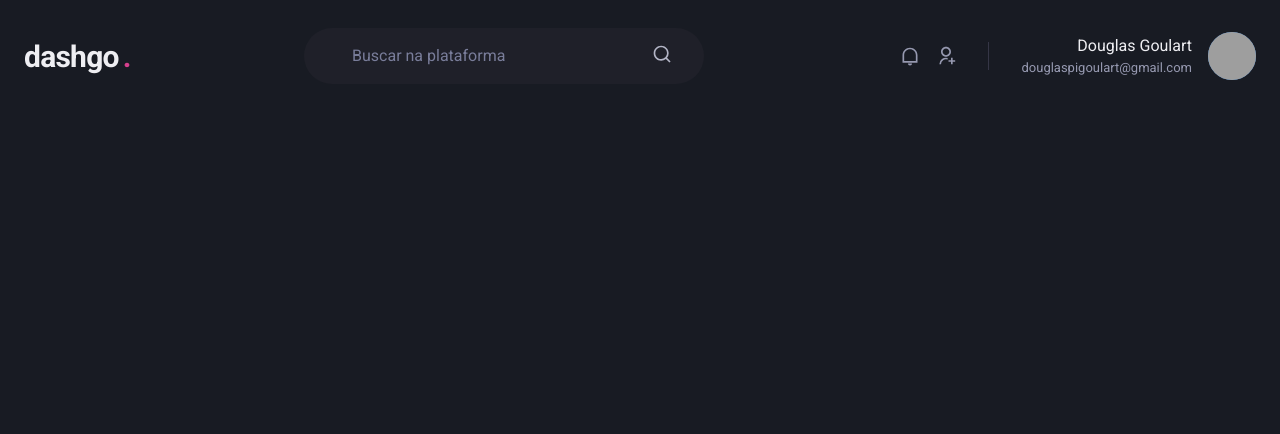
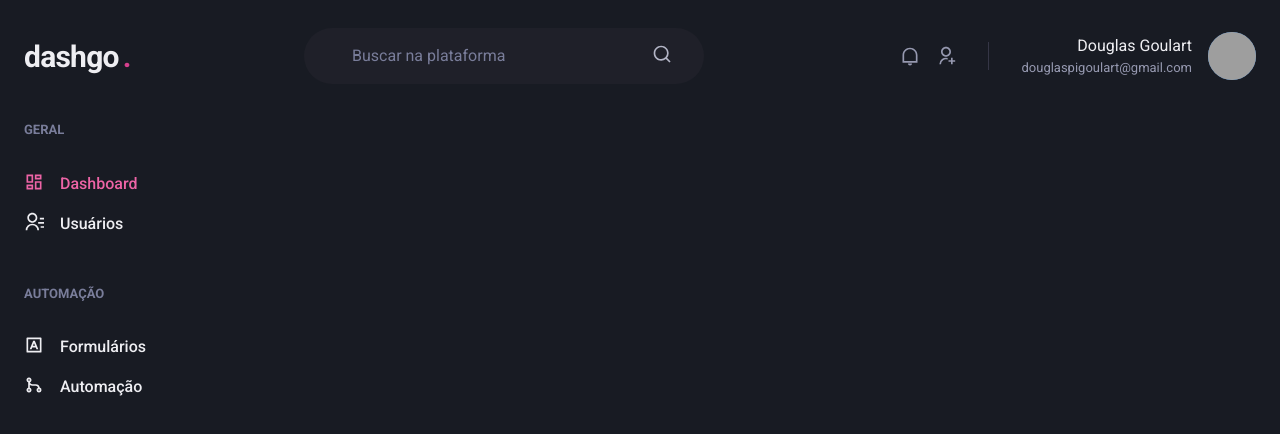
Before and after one commit to doougui/dashgo, a Next.js app: page /dashboard in a window 1280 px wide. Shown: the top 434 px of the page. Built offline with nearby package versions, Linux system fonts and the light colour scheme; grey boxes are pictures that could not be loaded.

Commit message:
Creating sidebar component

```diff
--- /dev/null
+++ b/src/components/Sidebar.tsx
@@ -0,0 +1,38 @@
+import { Box, Stack, Text, Link, Icon } from "@chakra-ui/react";
+import { RiContactsLine, RiDashboardLine, RiGitMergeLine, RiInputMethodLine } from "react-icons/ri";
+
+export function Sidebar() {
+  return (
+    <Box as="aside" w="64" mr="8">
+      <Stack spacing="12" align="flex-start">
+        <Box>
+          <Text fontWeight="bold" color="gray.400" fontSize="small" textTransform="uppercase">GERAL</Text>
+          <Stack spacing="4" mt="8" align="stretch">
+            <Link display="flex" align="center" color="pink.400">
+              <Icon as={RiDashboardLine} fontSize="20" />
+              <Text ml="4" fontWeight="medium">Dashboard</Text>
+            </Link>
+            <Link display="flex" align="center">
+              <Icon as={RiContactsLine} fontSize="20" />
+              <Text ml="4" fontWeight="medium">Usuários</Text>
+            </Link>
+          </Stack>
+        </Box>
+
+        <Box>
+          <Text fontWeight="bold" color="gray.400" fontSize="small" textTransform="uppercase">AUTOMAÇÃO</Text>
+          <Stack spacing="4" mt="8" align="stretch">
+            <Link display="flex" align="center">
+              <Icon as={RiInputMethodLine} fontSize="20" />
+              <Text ml="4" fontWeight="medium">Formulários</Text>
+            </Link>
+            <Link display="flex" align="center">
+              <Icon as={RiGitMergeLine} fontSize="20" />
+              <Text ml="4" fontWeight="medium">Automação</Text>
+            </Link>
+          </Stack>
+        </Box>
+      </Stack>
+    </Box>
+  );
+}
--- a/src/pages/dashboard.tsx
+++ b/src/pages/dashboard.tsx
@@ -1,7 +1,15 @@
+import { Flex } from '@chakra-ui/react';
 import { Header } from "../components/Header";
+import { Sidebar } from '../components/Sidebar';
 
 export default function Dashboard() {
   return (
-    <Header />
+    <Flex direction="column" h="100vh">
+      <Header />
+
+      <Flex w="100%" my="6" maxWidth={1480} mx="auto" px="6">
+        <Sidebar />
+      </Flex>
+    </Flex>
   )
 }
```
